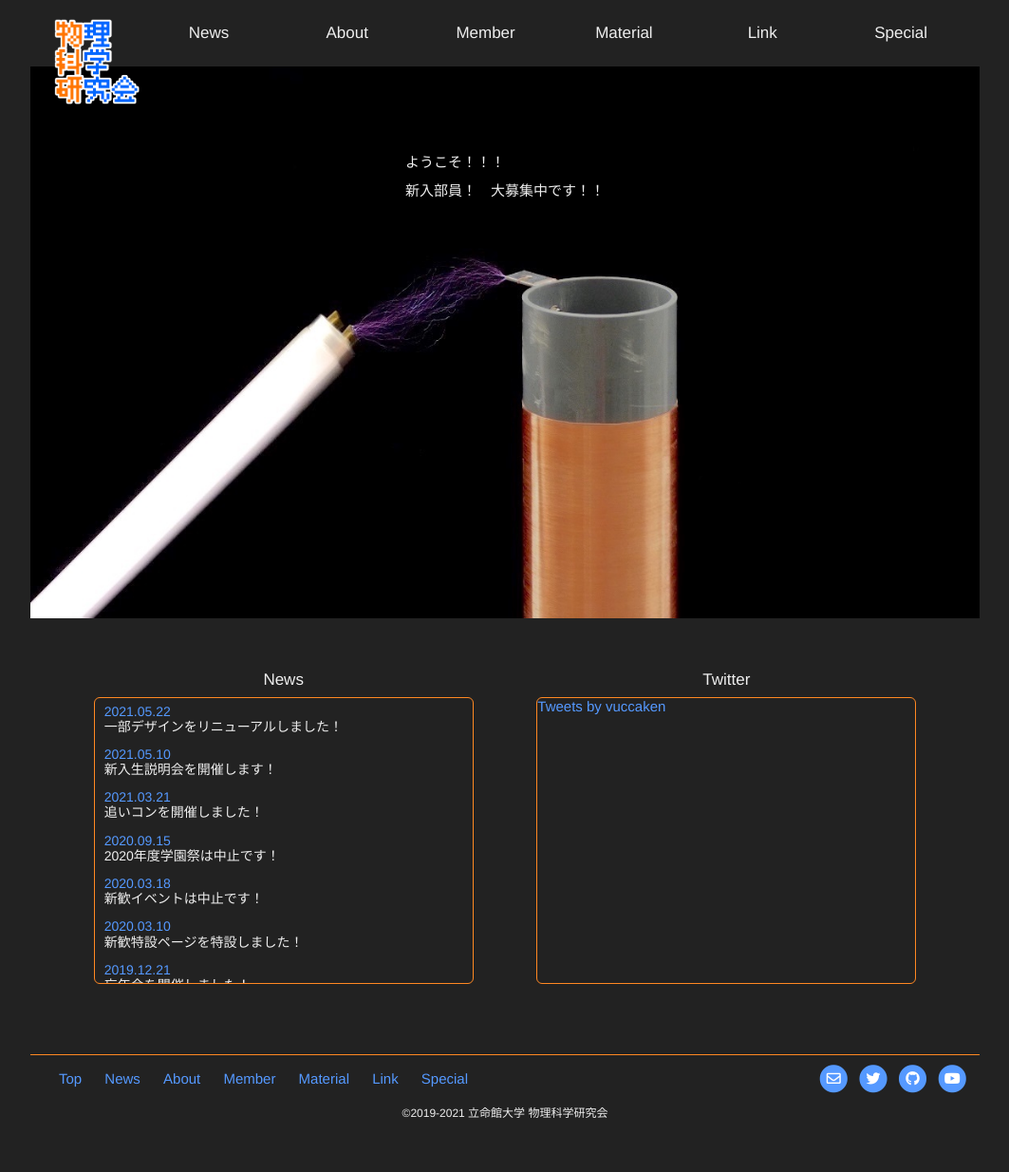
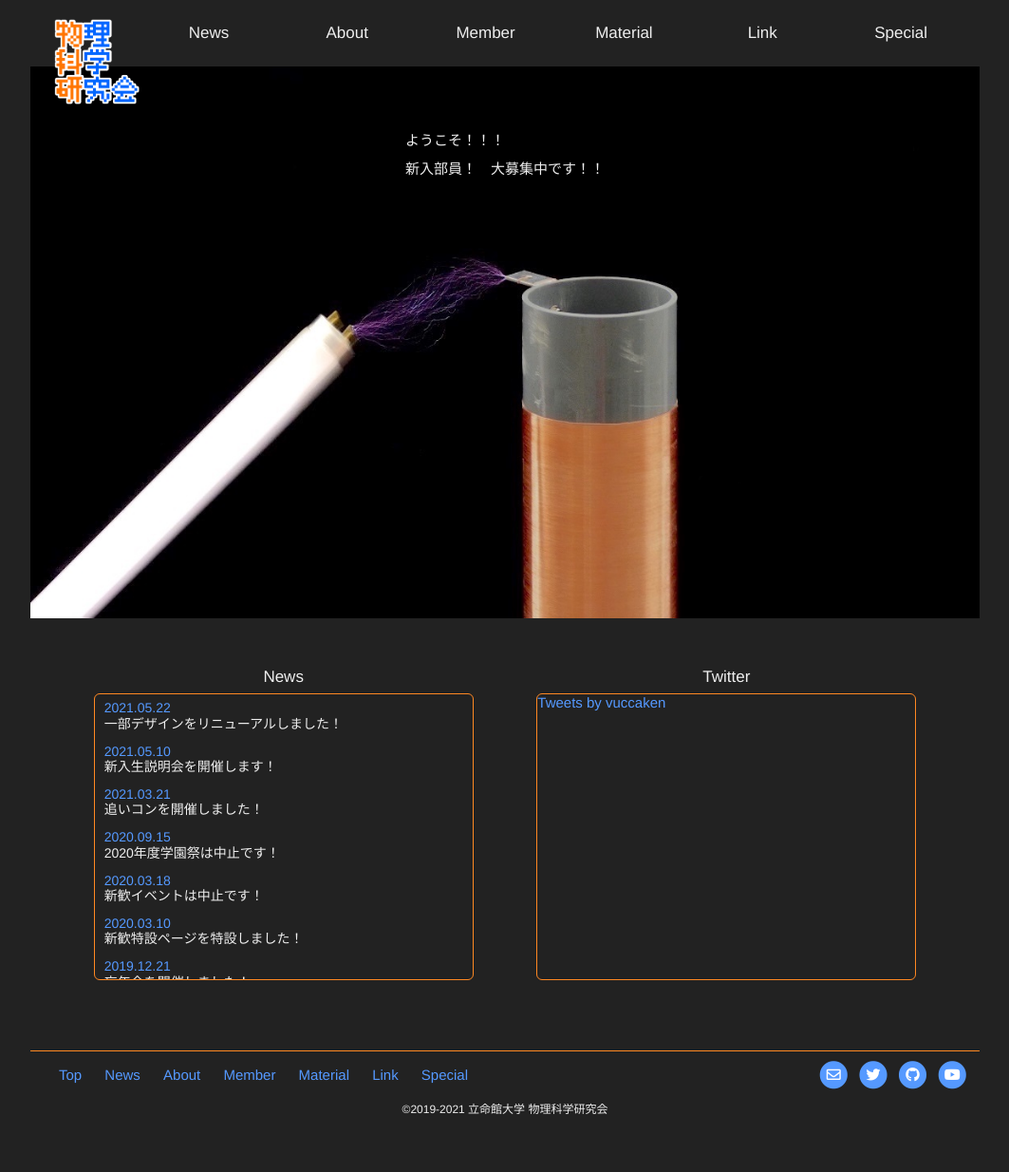
Before and after one commit to vuccaken/vuccaken.github.io, a Jekyll site: the page built from index.md, in a window 1280 px wide. Shown: the whole page at 95% size, without its empty margins (108-1171 px from the left). Built offline with Jekyll 4.4.1, drawn with Linux system fonts in a browser that asks for light colours; nearby versions of some CDN libraries; comment, search, counter and statistics services are not loaded.

Commit message:
top page image area
gridで書き換え

```diff
--- a/_layouts/home.html
+++ b/_layouts/home.html
@@ -2,7 +2,7 @@
 layout: default
 ---
 
-<div class="home-top-img">
+<div class="home-top-area">
   <img src="{{ site.baseurl }}/assets/img/pages/tesla.jpg" alt="">
   <div class="top-text">
     {{ content }}
--- a/_sass/home.scss
+++ b/_sass/home.scss
@@ -2,32 +2,29 @@
 // HOME
 //
 
-// .home {
-//   margin-top: 20px;
-// }
-
-.home-top-img {
+.home-top-area {
   position: relative;
   margin: 0 -20px; // .contents の margin
+  display: grid;
+  justify-items: center;
+
   img {
     width: 100%;
-    position: relative;
     z-index: 0;
-  }
   }
 
   .top-text {
     color: $text-color;
+    // background-color: tomato;
     position: absolute;
-  top: 20%;
-  left: 50%;
-  -ms-transform: translate(-50%,-50%);
-  -webkit-transform: translate(-50%,-50%);
-  transform: translate(-50%,-50%);
+    top: 10%;
     @media screen and (max-width: 400px) {
       font-size: 80%;
     }
   }
+}
+
+
 
 // info
 .home-info-area {
```
Lines whose indentation alone changed are shown as unchanged.
